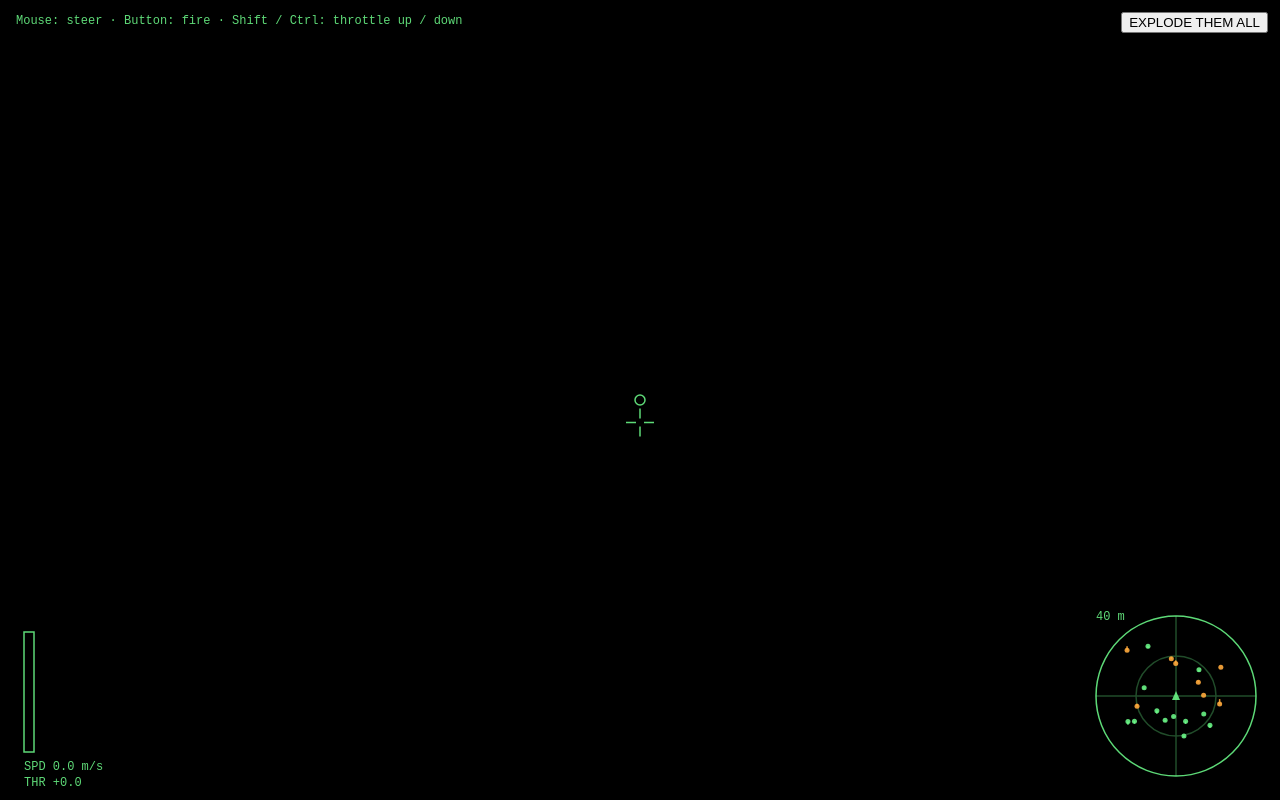
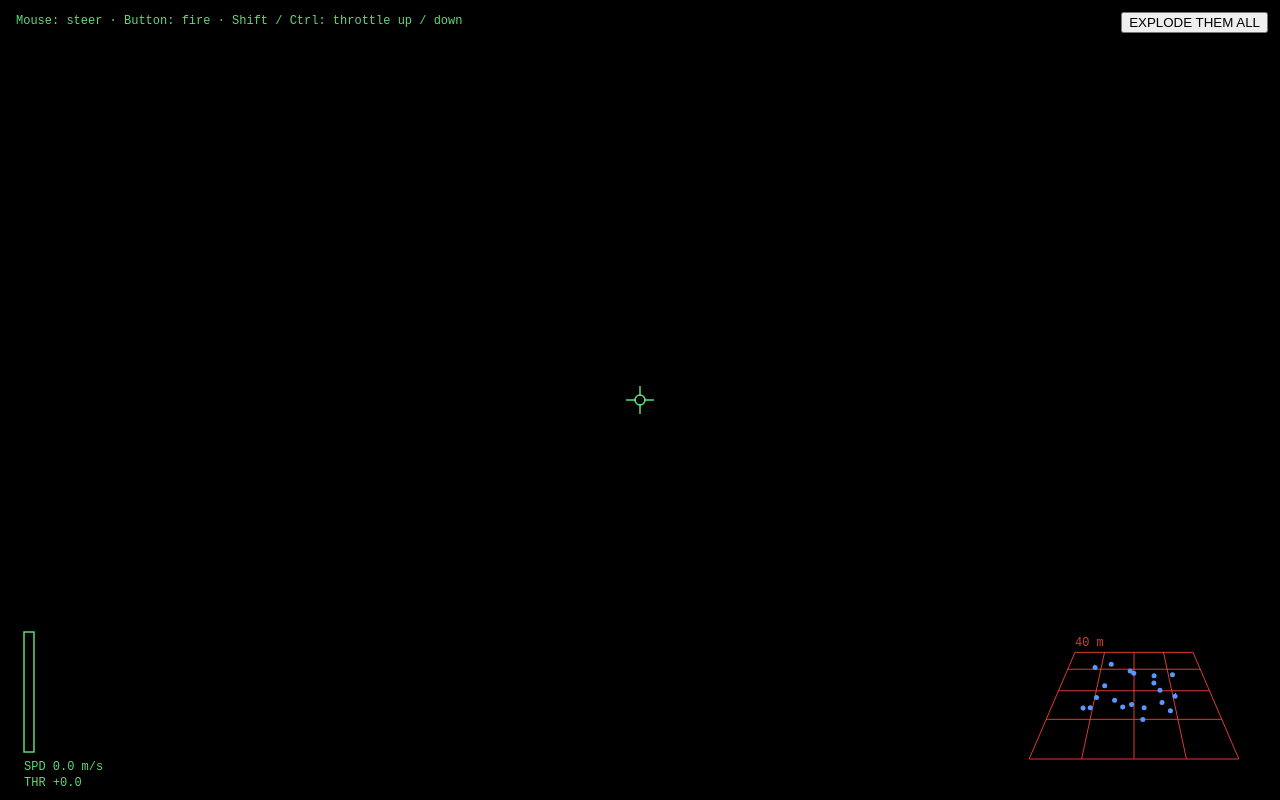
Before and after one commit to ondras/netwars, a website built with Vite: page index.html in a window 1280 px wide. Built offline with nearby package versions, Linux system fonts and the light colour scheme; files whose address does not match are found by name.

Commit message:
Cockpit view, hidden cursor, perspective grid radar
Own ship not drawn, camera at ship position; stick marker replaces the cursor; 4x4 grid radar in perspective with contacts coloured by type

```diff
--- a/index.html
+++ b/index.html
@@ -15,6 +15,7 @@
 			#game {
 				position: fixed;
 				inset: 0;
+				cursor: none; /* the HUD stick marker shows the mouse position */
 			}
 
 			#game canvas {
--- a/src/entity/entity.ts
+++ b/src/entity/entity.ts
@@ -13,6 +13,8 @@
 	dead = false;
 	/** Can be destroyed by shots */
 	hittable = false;
+	/** Drawn by the scene renderer */
+	visible = true;
 
 	#geometries: readonly Geometry[] = [];
 	#radius = 0;
--- a/src/main.ts
+++ b/src/main.ts
@@ -1,4 +1,3 @@
-import { vec3 } from "gl-matrix";
 import { Camera } from "./camera.ts";
 import { explode } from "./entity/debris.ts";
 import { Pod } from "./entity/pod.ts";
@@ -13,9 +12,10 @@
 const camera = new Camera();
 
 const ship = new Ship().fromNSH("missile");
+ship.visible = false; /* cockpit view */
 loop.scene.push(ship);
 ship.setPilot(new PlayerPilot(container));
-camera.follow(ship, vec3.fromValues(0, 1, 3));
+camera.follow(ship);
 
 for (let i = 0; i < 20; i++) {
 	const pod = new Pod();
--- a/src/radar.ts
+++ b/src/radar.ts
@@ -9,7 +9,7 @@
 	forward: number;
 	/** Above the observer; not limited to the range */
 	height: number;
-	/** Horizontally beyond range; x and forward were scaled down onto the rim */
+	/** Outside the square ±range; x and forward were scaled down onto its edge */
 	outOfRange: boolean;
 }
 
@@ -22,11 +22,11 @@
 	let forward = -local[2] / range;
 	const height = local[1] / range;
 
-	const distance = Math.hypot(x, forward);
-	const outOfRange = distance > 1;
+	const extent = Math.max(Math.abs(x), Math.abs(forward));
+	const outOfRange = extent > 1;
 	if (outOfRange) {
-		x /= distance;
-		forward /= distance;
+		x /= extent;
+		forward /= extent;
 	}
 
 	return { x, forward, height, outOfRange };
--- a/src/render/hud.ts
+++ b/src/render/hud.ts
@@ -2,12 +2,10 @@
 import type { Camera } from "../camera.ts";
 import type { Entity } from "../entity/entity.ts";
 import type { Ship } from "../entity/ship.ts";
-import { radarContact } from "../radar.ts";
+import { RadarScope } from "./radar-scope.ts";
 import { syncCanvasSize, type Renderer } from "./renderer.ts";
 
 const COLOR = "rgba(110, 255, 140, 0.85)";
-/** Radar contacts below the ship */
-const COLOR_BELOW = "rgba(255, 170, 60, 0.9)";
 const FONT = "12px ui-monospace, monospace";
 const HELP = "Mouse: steer · Button: fire · Shift / Ctrl: throttle up / down";
 
@@ -15,12 +13,15 @@
 const AIM_DISTANCE = 40;
 
 const RADAR_RANGE = 40; /* m */
-const RADAR_RADIUS = 80; /* px */
+/** Radar box size (px) */
+const RADAR_WIDTH = 260;
+const RADAR_HEIGHT = 160;
 
 /** 2D overlay drawn on top of the scene; transparent to mouse events via CSS */
 export class HUD implements Renderer {
 	readonly node = document.createElement("canvas");
 	private readonly ctx = this.node.getContext("2d")!;
+	private readonly radar = new RadarScope(RADAR_RANGE);
 	private readonly camera: Camera;
 	private readonly ship: Ship;
 
@@ -53,76 +54,7 @@
 		this.drawCrosshair(width, height);
 		this.drawStick(width, height);
 		this.drawSpeed(height);
-		this.drawRadar(entities, width, height);
-	}
-
-	/**
-	 * Top-down scope in the ship's frame: ahead is up. Contacts stand on a stalk showing their height
-	 * (orange when below the ship); contacts beyond range sit on the rim as hollow markers.
-	 */
-	private drawRadar(entities: readonly Entity[], width: number, height: number): void {
-		const { ctx, ship } = this;
-		const r = RADAR_RADIUS;
-		const cx = width - r - 24;
-		const cy = height - r - 24;
-
-		ctx.save();
-
-		/* scope */
-		ctx.beginPath();
-		ctx.arc(cx, cy, r, 0, 2 * Math.PI);
-		ctx.fillStyle = "rgba(0, 0, 0, 0.55)";
-		ctx.fill();
-		ctx.strokeStyle = COLOR;
-		ctx.stroke();
-
-		ctx.globalAlpha = 0.35;
-		ctx.beginPath();
-		ctx.arc(cx, cy, r / 2, 0, 2 * Math.PI);
-		ctx.moveTo(cx - r, cy); ctx.lineTo(cx + r, cy);
-		ctx.moveTo(cx, cy - r); ctx.lineTo(cx, cy + r);
-		ctx.stroke();
-		ctx.globalAlpha = 1;
-
-		ctx.fillStyle = COLOR;
-		ctx.fillText(`${RADAR_RANGE} m`, cx - r, cy - r + 4);
-
-		/* own ship */
-		ctx.beginPath();
-		ctx.moveTo(cx, cy - 5);
-		ctx.lineTo(cx + 4, cy + 4);
-		ctx.lineTo(cx - 4, cy + 4);
-		ctx.closePath();
-		ctx.fill();
-
-		for (const entity of entities) {
-			if (entity == ship || entity.dead || !entity.hittable) { continue; }
-
-			const contact = radarContact(ship, entity, RADAR_RANGE);
-			const x = cx + contact.x * r;
-			const y = cy - contact.forward * r;
-			const color = (contact.height < 0 ? COLOR_BELOW : COLOR);
-			ctx.strokeStyle = ctx.fillStyle = color;
-
-			if (contact.outOfRange) {
-				ctx.beginPath();
-				ctx.arc(x, y, 3, 0, 2 * Math.PI);
-				ctx.stroke();
-				continue;
-			}
-
-			const stalk = Math.max(-r / 2, Math.min(r / 2, contact.height * r));
-			ctx.beginPath();
-			ctx.moveTo(x, y);
-			ctx.lineTo(x, y - stalk);
-			ctx.stroke();
-
-			ctx.beginPath();
-			ctx.arc(x, y - stalk, 2.5, 0, 2 * Math.PI);
-			ctx.fill();
-		}
-
-		ctx.restore();
+		this.radar.draw(ctx, this.ship, entities, width - RADAR_WIDTH - 16, height - RADAR_HEIGHT - 16, RADAR_WIDTH, RADAR_HEIGHT);
 	}
 
 	/** Where shots fired now will be at AIM_DISTANCE */
--- /dev/null
+++ b/src/render/radar-scope.ts
@@ -0,0 +1,139 @@
+import { mat4, vec3 } from "gl-matrix";
+import type { Entity } from "../entity/entity.ts";
+import { Pod } from "../entity/pod.ts";
+import { Ship } from "../entity/ship.ts";
+import { radarContact, type RadarContact } from "../radar.ts";
+
+const GRID_COLOR = "rgba(255, 70, 60, 0.85)";
+const POD_COLOR = "rgb(90, 150, 255)";
+const SHIP_COLOR = "rgb(255, 220, 60)";
+
+/** Grid cells per side */
+const CELLS = 4;
+/** Longest height stalk, in radar units (1 = range) */
+const MAX_STALK = 0.5;
+
+/** @returns null for entities not shown on the radar */
+function contactColor(entity: Entity): string | null {
+	if (entity instanceof Pod) { return POD_COLOR; }
+	if (entity instanceof Ship) { return SHIP_COLOR; }
+	return null;
+}
+
+/*
+ * Radar space: the grid is the square -1..1 on the XZ plane, ahead is -Z, up is +Y.
+ * It is seen from behind and above, like a grid drawn on a table in front of the viewer.
+ */
+const VIEW_PROJECTION = mat4.multiply(
+	mat4.create(),
+	mat4.perspective(mat4.create(), Math.PI / 4, 1, 0.1, 10),
+	mat4.lookAt(mat4.create(), [0, 1.8, 2.1], [0, 0, -0.1], [0, 1, 0]), /* ~40° down */
+);
+
+/** Radar space → normalized device coordinates */
+function project(x: number, y: number, z: number): vec3 {
+	return vec3.transformMat4(vec3.create(), vec3.fromValues(x, y, z), VIEW_PROJECTION);
+}
+
+/** Extent of the projected grid including the tallest stalks, used to fit it into the target box */
+const BOUNDS = (() => {
+	const xs: number[] = [];
+	const ys: number[] = [];
+	for (const x of [-1, 1]) {
+		for (const y of [-MAX_STALK, MAX_STALK]) {
+			for (const z of [-1, 1]) {
+				const p = project(x, y, z);
+				xs.push(p[0]);
+				ys.push(p[1]);
+			}
+		}
+	}
+	return { minX: Math.min(...xs), maxX: Math.max(...xs), minY: Math.min(...ys), maxY: Math.max(...ys) };
+})();
+
+interface Plotted {
+	contact: RadarContact;
+	color: string;
+}
+
+/** Square grid in perspective; contacts stand on stalks showing their height */
+export class RadarScope {
+	/** Half the side of the covered square (m) */
+	readonly range: number;
+
+	constructor(range: number) {
+		this.range = range;
+	}
+
+	/** Draw into the given box (CSS pixels), observer at the grid center facing away from the viewer */
+	draw(ctx: CanvasRenderingContext2D, observer: Entity, entities: readonly Entity[], left: number, top: number, width: number, height: number): void {
+		const scale = Math.min(width / (BOUNDS.maxX - BOUNDS.minX), height / (BOUNDS.maxY - BOUNDS.minY));
+		const originX = left + width / 2 - (BOUNDS.minX + BOUNDS.maxX) / 2 * scale;
+		const originY = top + height / 2 + (BOUNDS.minY + BOUNDS.maxY) / 2 * scale;
+
+		const toScreen = (x: number, y: number, z: number): [number, number] => {
+			const p = project(x, y, z);
+			return [originX + p[0] * scale, originY - p[1] * scale];
+		};
+		const moveTo = (x: number, y: number, z: number) => ctx.moveTo(...toScreen(x, y, z));
+		const lineTo = (x: number, y: number, z: number) => ctx.lineTo(...toScreen(x, y, z));
+
+		ctx.save();
+		ctx.lineWidth = 1;
+
+		/* background */
+		ctx.beginPath();
+		moveTo(-1, 0, -1); lineTo(1, 0, -1); lineTo(1, 0, 1); lineTo(-1, 0, 1);
+		ctx.closePath();
+		ctx.fillStyle = "rgba(0, 0, 0, 0.55)";
+		ctx.fill();
+
+		/* grid */
+		ctx.beginPath();
+		for (let i = 0; i <= CELLS; i++) {
+			const t = -1 + 2 * i / CELLS;
+			moveTo(t, 0, -1); lineTo(t, 0, 1);
+			moveTo(-1, 0, t); lineTo(1, 0, t);
+		}
+		ctx.strokeStyle = GRID_COLOR;
+		ctx.stroke();
+
+		ctx.fillStyle = GRID_COLOR;
+		const [labelX, labelY] = toScreen(-1, 0, -1);
+		ctx.fillText(`${this.range} m`, labelX, labelY - 6);
+
+		/* contacts, farthest first */
+		const plotted: Plotted[] = [];
+		for (const entity of entities) {
+			if (entity == observer || entity.dead) { continue; }
+			const color = contactColor(entity);
+			if (color) { plotted.push({ contact: radarContact(observer, entity, this.range), color }); }
+		}
+		plotted.sort((a, b) => b.contact.forward - a.contact.forward);
+
+		for (const { contact, color } of plotted) {
+			const x = contact.x;
+			const z = -contact.forward;
+			ctx.strokeStyle = ctx.fillStyle = color;
+
+			if (contact.outOfRange) {
+				ctx.beginPath();
+				ctx.arc(...toScreen(x, 0, z), 3, 0, 2 * Math.PI);
+				ctx.stroke();
+				continue;
+			}
+
+			const y = Math.max(-MAX_STALK, Math.min(MAX_STALK, contact.height));
+			ctx.beginPath();
+			moveTo(x, 0, z);
+			lineTo(x, y, z);
+			ctx.stroke();
+
+			ctx.beginPath();
+			ctx.arc(...toScreen(x, y, z), 2.5, 0, 2 * Math.PI);
+			ctx.fill();
+		}
+
+		ctx.restore();
+	}
+}
--- a/src/render/webgl.ts
+++ b/src/render/webgl.ts
@@ -107,7 +107,7 @@
 	}
 
 	private renderEntity(entity: Entity): void {
-		if (!entity.geometries.length) { return; }
+		if (!entity.visible || !entity.geometries.length) { return; }
 
 		const { gl } = this;
 		let data = this.entityData.get(entity);
```
Also changed, not shown: src/radar.test.ts (+12 -4 lines).
